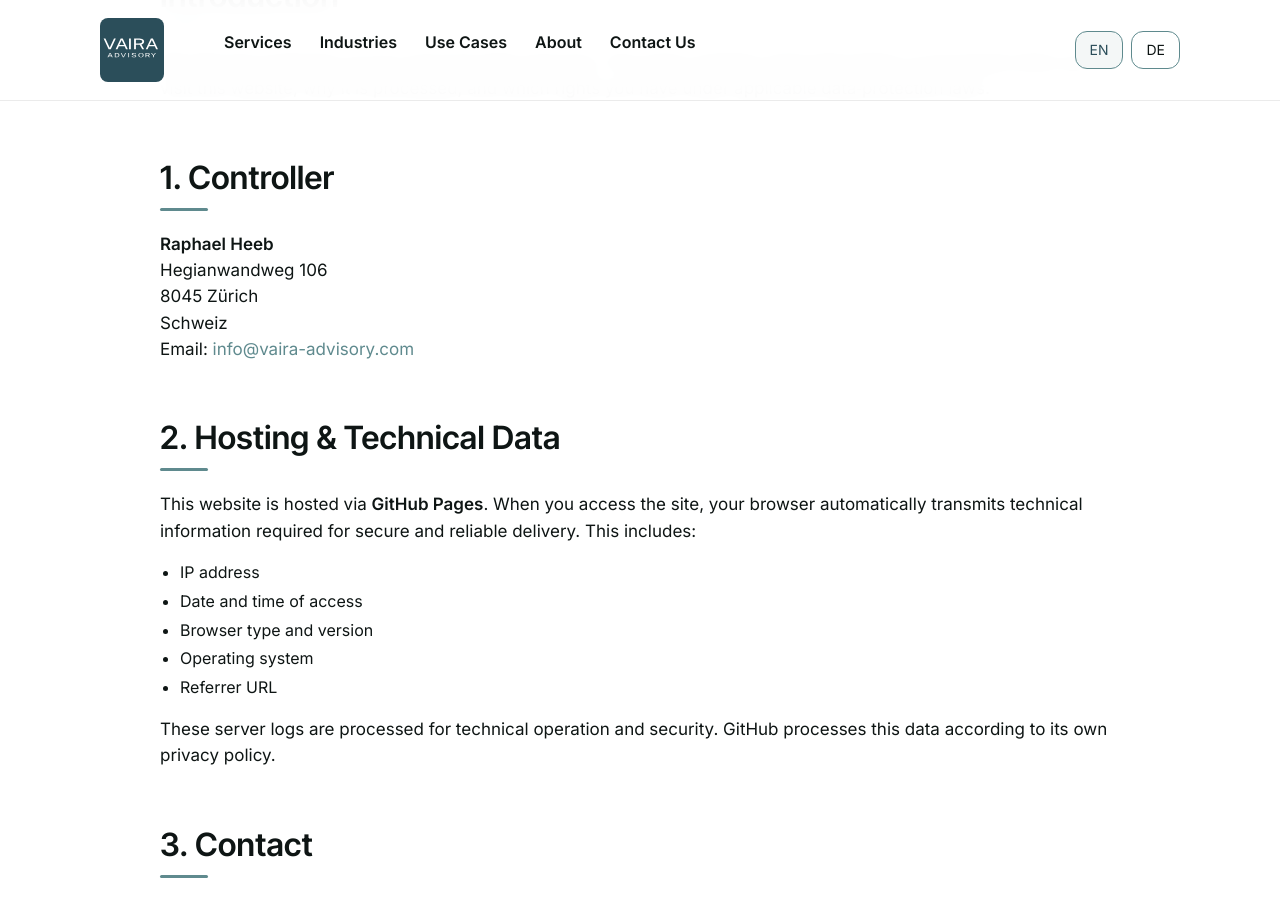
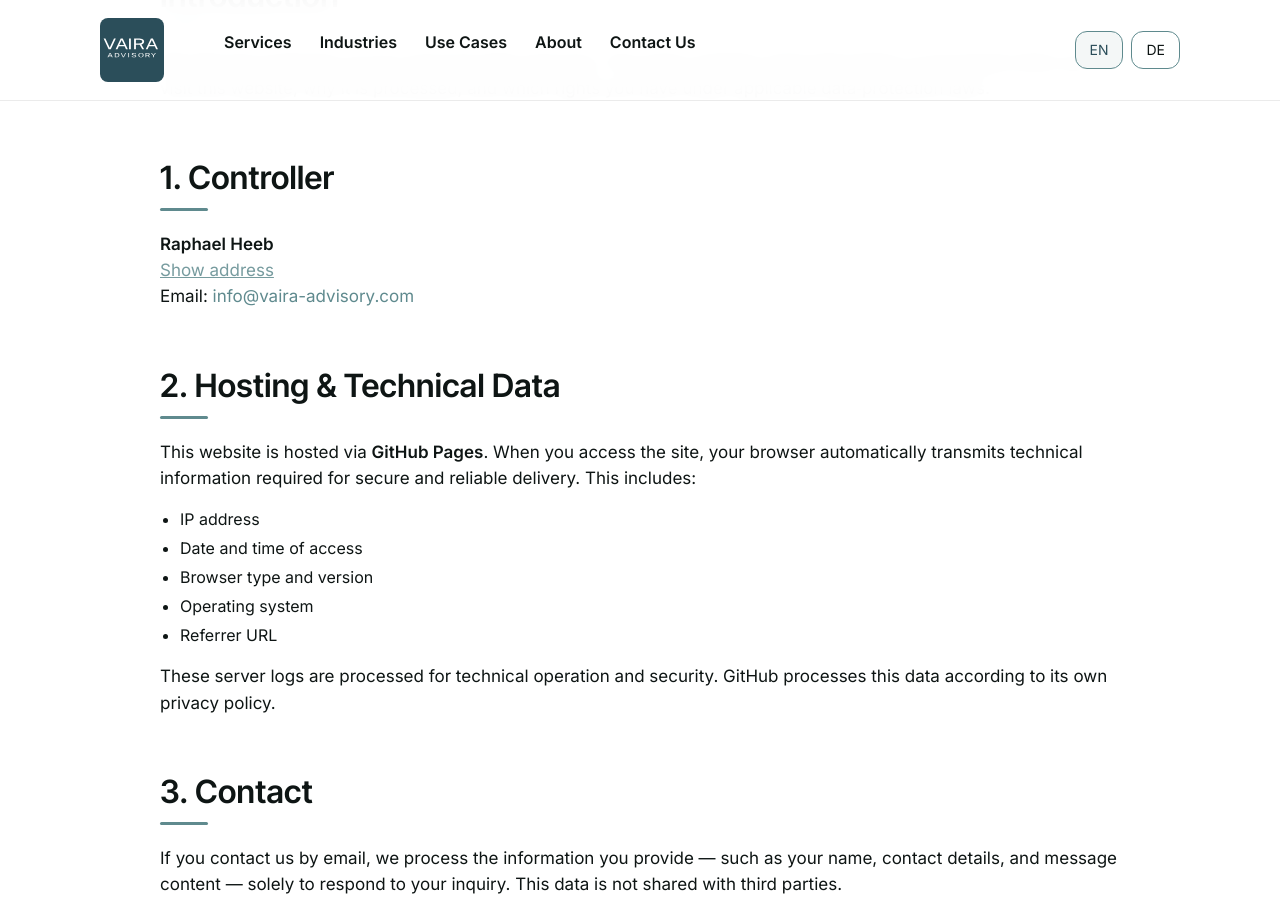
Before and after one commit to raphaelheeb/vaira-advisory, a Jekyll site: the page built from privacy/index.html, in a window 1280 px wide and 900 px high, scrolled down 477 px. Built offline with Jekyll 4.4.1, drawn with Linux system fonts in a browser that asks for light colours.

Commit message:
Update index.html

```diff
--- a/privacy/index.html
+++ b/privacy/index.html
@@ -27,13 +27,9 @@
     <h2>1. Controller</h2>
     <p>
       <strong>Raphael Heeb</strong><br>
-     <span class="protected-address"
-      data-line1="Hegianwandweg 106"
-      data-line2="8045 Zürich"
-      data-line3="Schweiz"></span>
-    <br>
+      <span id="reveal-address" class="reveal-address">Show address</span>
+      <span id="vaira-address" class="protected-address" style="display:none;"></span><br>
       Email: <span class="protected-email" data-user="info" data-domain="vaira-advisory.com"></span>
-
     </p>
 
     <h2>2. Hosting & Technical Data</h2>
```
